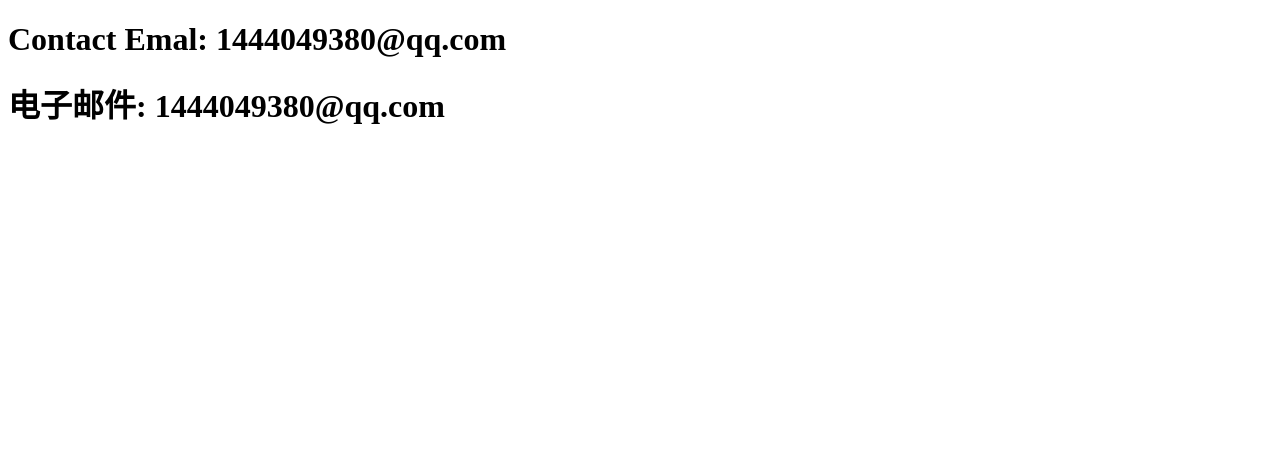
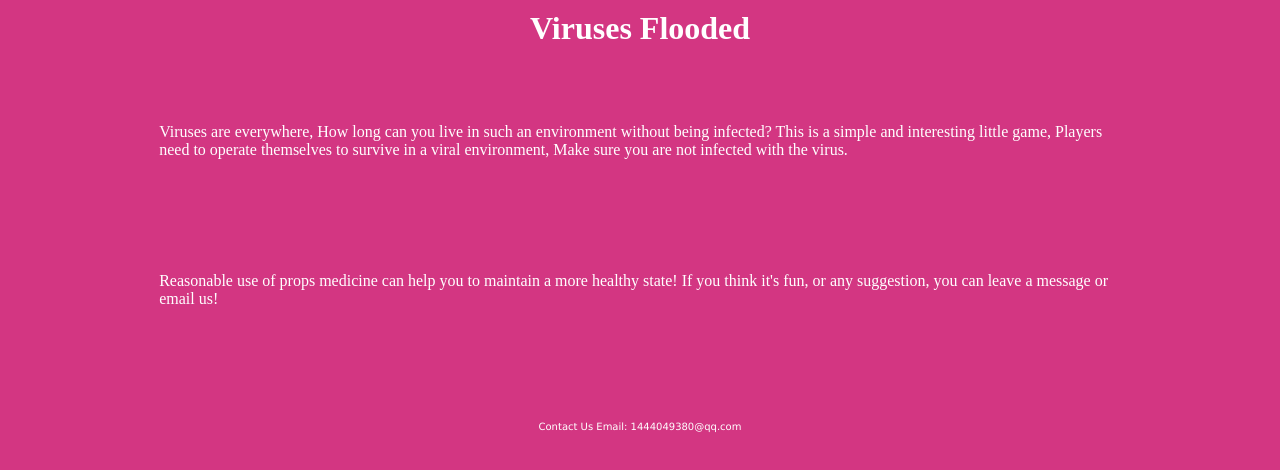
Before and after one commit to qfc606/viruseseverywhere.github.io, a plain HTML site: page index.html in a window 1280 px wide. Drawn offline with Linux system fonts and the light colour scheme.

Commit message:
Update index.html

```diff
--- a/index.html
+++ b/index.html
@@ -1,16 +1,29 @@
-<!DOCTYPE html> <!-- 声明这个html页面使用的版本，这样写代表是H5最新版本 -->
 <html>
-  <head>
-  <meta charset="utf-8">  <!-- 告诉浏览器使用的是utf-8字符集 -->
-      <title>Viruses everywhere</title>   <!-- 这里用来编写网站的标题，显示在浏览器选项卡的位置 -->
-  </head>
-  <body>    <!-- 只有body标签里面的内容，才能真正显示在浏览器的窗口中 -->
-    <h1>Contact Emal: 1444049380@qq.com</h1>
+<body style="background-color:#D33682;">
+<head>
+<style type="text/css">
+p.margin {margin: 2cm 4cm 3cm 4cm}
+</style>
+</head>
 
-    <p></p>
+<h1 align="center" style="color:white;margin-top:10">Viruses Flooded</h1>
 
-    <h1>电子邮件: 1444049380@qq.com</h1>
+<p class="margin" style="color:white">
+Viruses are everywhere, How long can you live in such an environment without being infected?
 
-    <p></p>
-  </body>
+This is a simple and interesting little game,
+Players need to operate themselves to survive in a viral environment,
+Make sure you are not infected with the virus.
+</p>
+
+<p class="margin" style="color:white">
+Reasonable use of props medicine can help you to maintain a more healthy state!
+If you think it's fun, or any suggestion, you can leave a message or email us!
+</p>
+
+<p align="center"style="font-size:10px;font-family:verdana;color:white">
+Contact Us
+Email: 1444049380@qq.com</p>
+
+</body>
 </html>
```
